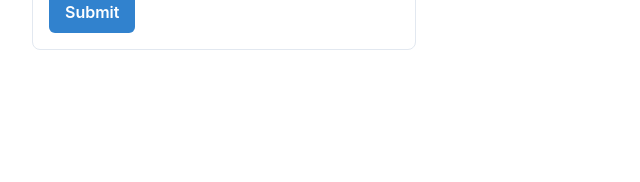
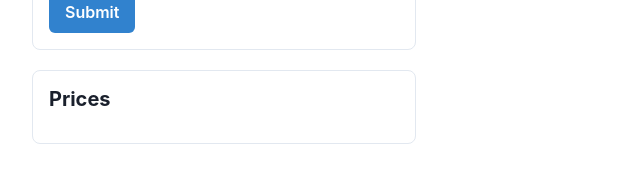
Before and after one commit to ToukoH/treidaus-setti, a React (Create React App) app: page / in a window 1280 px wide. Shown: the part 224-406 px from the top of the page, without its empty margins (0-640 px from the left). Built offline with nearby package versions, Linux system fonts and the light colour scheme.

Commit message:
fetch prices

```diff
--- a/src/App.js
+++ b/src/App.js
@@ -1,11 +1,13 @@
 import React from 'react'
 import StockChart from './components/StockChart'
 import TickerInput from './components/TickerInput'
+import PricesTable from './components/PricesTable'
 
 function App () {
     return (
         <div className="App">
             <TickerInput />
+            <PricesTable />
         </div>
     )
 }
--- /dev/null
+++ b/src/components/PricesTable.jsx
@@ -0,0 +1,28 @@
+import React from 'react'
+import getFile from '../utilities/fetchPrices'
+import { Button, Box, Heading } from '@chakra-ui/react'
+
+function PricesTable () {
+    const handlePress = async () => {
+        getFile()
+    }
+
+    return (
+        <div className='ticker-container'>
+            <Box
+                maxW='sm'
+                borderWidth='1px'
+                borderRadius='lg'
+                overflow='hidden'
+                p={4} ml={8} mt={5}>
+                <Heading
+                    size="md"
+                    mb={4}>
+                    Prices
+                </Heading>
+            </Box>
+        </div>
+    )
+}
+
+export default PricesTable
--- a/src/components/displayPrices.jsx
+++ b/src/utilities/fetchPrices.js
@@ -1,6 +1,6 @@
 import axios from 'axios'
 
-const fetchAvailableFilenames = async () => {
+const fetchJsonFiles = async () => {
     try {
         const url = 'http://127.0.0.1:8000/listJsonFiles'
         const response = await axios.get(url)
@@ -11,8 +11,9 @@ const fetchAvailableFilenames = async () => {
     }
 }
 
-const fetchJsonFile = async (filename) => {
+const fetchForFile = async (filename) => {
     try {
+        filename = filename.replace('_response', '')
         const url = `http://127.0.0.1:8000/getJsonFile/${filename}.json`
         const response = await axios.get(url)
         return response.data
@@ -22,17 +23,14 @@ const fetchJsonFile = async (filename) => {
     }
 }
 
-const fetchAndProcessFile = async () => {
-    const filenames = await fetchAvailableFilenames()
+const getFile = async () => {
+    const filenames = await fetchJsonFiles()
 
     if (filenames.length > 0) {
-    // For simplicity, we're just taking the first file in the list.
-    // You might want to add some logic here to select the correct file.
         const filename = filenames[0].split('.')[0]
 
-        const data = await fetchJsonFile(filename)
+        const data = await fetchForFile(filename)
         if (data) {
-            // Do something with the data
             console.log(data)
         }
     } else {
@@ -40,4 +38,4 @@ const fetchAndProcessFile = async () => {
     }
 }
 
-fetchAndProcessFile()
+export default getFile
```
